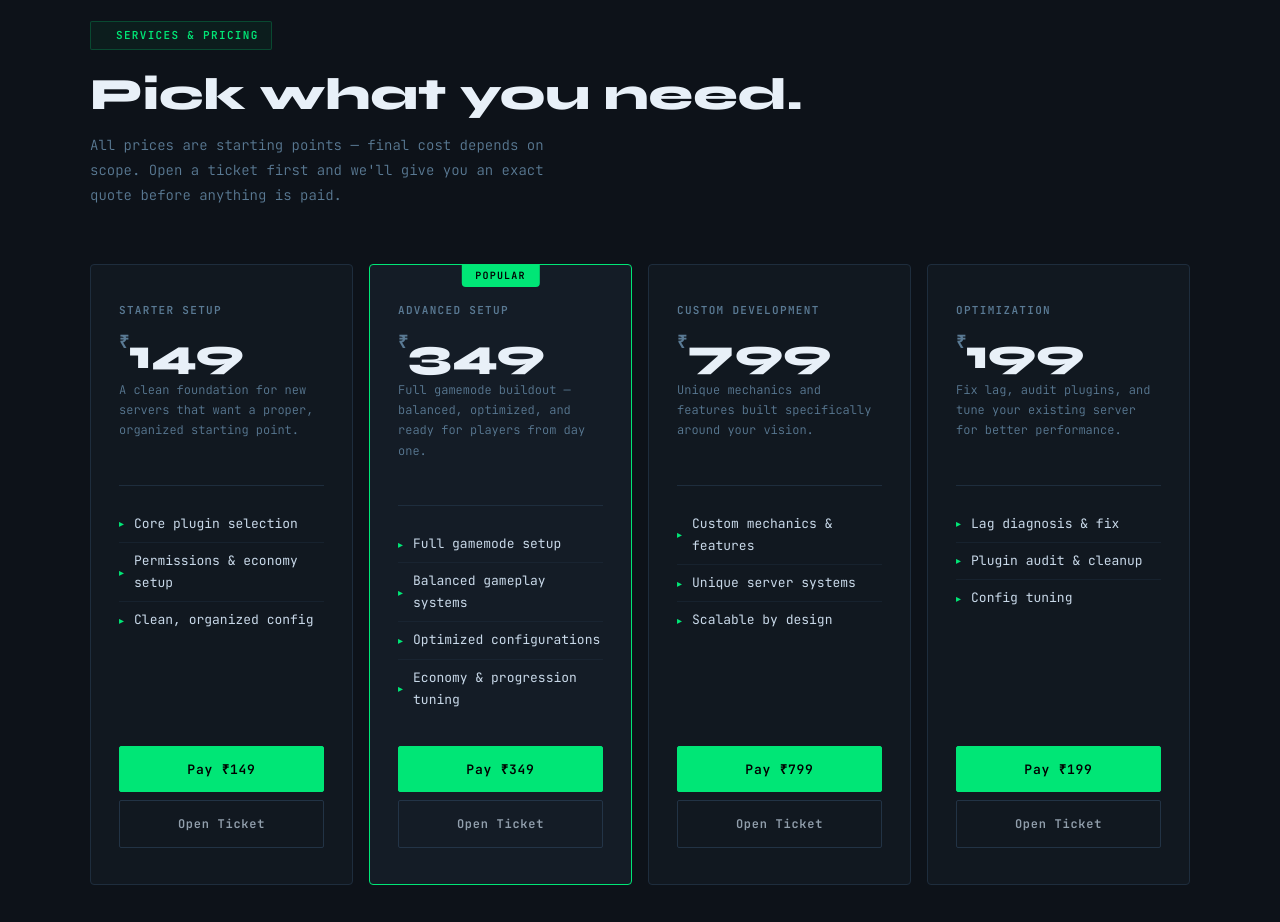
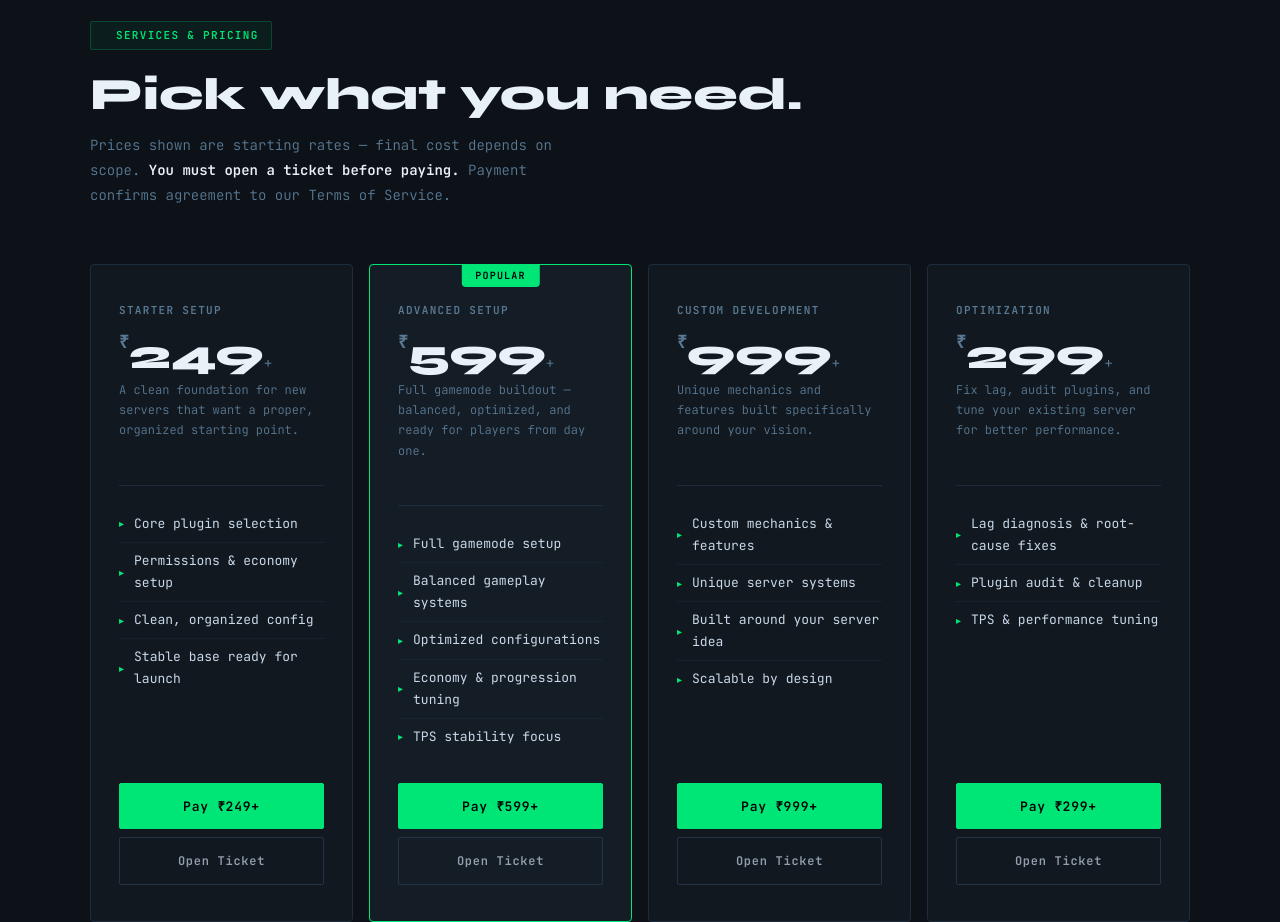
Before and after one commit to AFAQUE752/ZenvyteLabs, a plain HTML site: page index.html in a window 1280 px wide. Shown: the part 2000-2922 px from the top of the page. Drawn offline with Linux system fonts and the light colour scheme.

Commit message:
Update index.html

```diff
--- a/index.html
+++ b/index.html
@@ -884,29 +884,30 @@
       <div class="section-header reveal">
         <div class="tag">Services & Pricing</div>
         <h2>Pick what you need.</h2>
-        <p>All prices are starting points — final cost depends on scope. Open a ticket first and we'll give you an exact quote before anything is paid.</p>
+        <p>Prices shown are starting rates — final cost depends on scope. <strong style="color:var(--white)">You must open a ticket before paying.</strong> Payment confirms agreement to our Terms of Service.</p>
       </div>
       <div class="services-grid">
 
         <div class="service-card reveal">
           <div class="service-name">Starter Setup</div>
-          <div class="service-price"><sup>₹</sup>149</div>
+          <div class="service-price"><sup>₹</sup>249<span>+</span></div>
           <div class="service-desc">A clean foundation for new servers that want a proper, organized starting point.</div>
           <hr class="service-divider">
           <ul class="service-features">
             <li>Core plugin selection</li>
             <li>Permissions & economy setup</li>
             <li>Clean, organized config</li>
+            <li>Stable base ready for launch</li>
           </ul>
           <div class="service-btn-group">
-            <button class="btn-service btn-pay" onclick="openPayModal('Starter Setup', 149)">Pay ₹149</button>
+            <button class="btn-service btn-pay" onclick="openPayModal('Starter Setup', 249)">Pay ₹249+</button>
             <a href="https://discord.gg/3HwVsgER3B" target="_blank" rel="noopener noreferrer" class="btn-service btn-ticket">Open Ticket</a>
           </div>
         </div>
 
         <div class="service-card featured reveal rd1">
           <div class="service-name">Advanced Setup</div>
-          <div class="service-price"><sup>₹</sup>349</div>
+          <div class="service-price"><sup>₹</sup>599<span>+</span></div>
           <div class="service-desc">Full gamemode buildout — balanced, optimized, and ready for players from day one.</div>
           <hr class="service-divider">
           <ul class="service-features">
@@ -914,41 +915,43 @@
             <li>Balanced gameplay systems</li>
             <li>Optimized configurations</li>
             <li>Economy & progression tuning</li>
+            <li>TPS stability focus</li>
           </ul>
           <div class="service-btn-group">
-            <button class="btn-service btn-pay featured-btn" onclick="openPayModal('Advanced Setup', 349)">Pay ₹349</button>
+            <button class="btn-service btn-pay featured-btn" onclick="openPayModal('Advanced Setup', 599)">Pay ₹599+</button>
             <a href="https://discord.gg/3HwVsgER3B" target="_blank" rel="noopener noreferrer" class="btn-service btn-ticket">Open Ticket</a>
           </div>
         </div>
 
         <div class="service-card reveal rd2">
           <div class="service-name">Custom Development</div>
-          <div class="service-price"><sup>₹</sup>799</div>
+          <div class="service-price"><sup>₹</sup>999<span>+</span></div>
           <div class="service-desc">Unique mechanics and features built specifically around your vision.</div>
           <hr class="service-divider">
           <ul class="service-features">
             <li>Custom mechanics & features</li>
             <li>Unique server systems</li>
+            <li>Built around your server idea</li>
             <li>Scalable by design</li>
           </ul>
           <div class="service-btn-group">
-            <button class="btn-service btn-pay" onclick="openPayModal('Custom Development', 799)">Pay ₹799</button>
+            <button class="btn-service btn-pay" onclick="openPayModal('Custom Development', 999)">Pay ₹999+</button>
             <a href="https://discord.gg/3HwVsgER3B" target="_blank" rel="noopener noreferrer" class="btn-service btn-ticket">Open Ticket</a>
           </div>
         </div>
 
         <div class="service-card reveal rd3">
           <div class="service-name">Optimization</div>
-          <div class="service-price"><sup>₹</sup>199</div>
+          <div class="service-price"><sup>₹</sup>299<span>+</span></div>
           <div class="service-desc">Fix lag, audit plugins, and tune your existing server for better performance.</div>
           <hr class="service-divider">
           <ul class="service-features">
-            <li>Lag diagnosis & fix</li>
+            <li>Lag diagnosis & root-cause fixes</li>
             <li>Plugin audit & cleanup</li>
-            <li>Config tuning</li>
+            <li>TPS & performance tuning</li>
           </ul>
           <div class="service-btn-group">
-            <button class="btn-service btn-pay" onclick="openPayModal('Optimization', 199)">Pay ₹199</button>
+            <button class="btn-service btn-pay" onclick="openPayModal('Optimization', 299)">Pay ₹299+</button>
             <a href="https://discord.gg/3HwVsgER3B" target="_blank" rel="noopener noreferrer" class="btn-service btn-ticket">Open Ticket</a>
           </div>
         </div>
```
